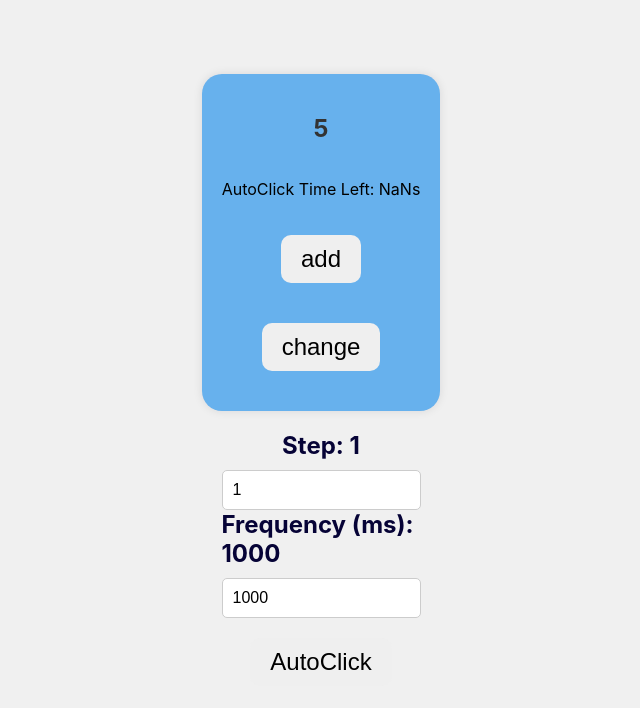
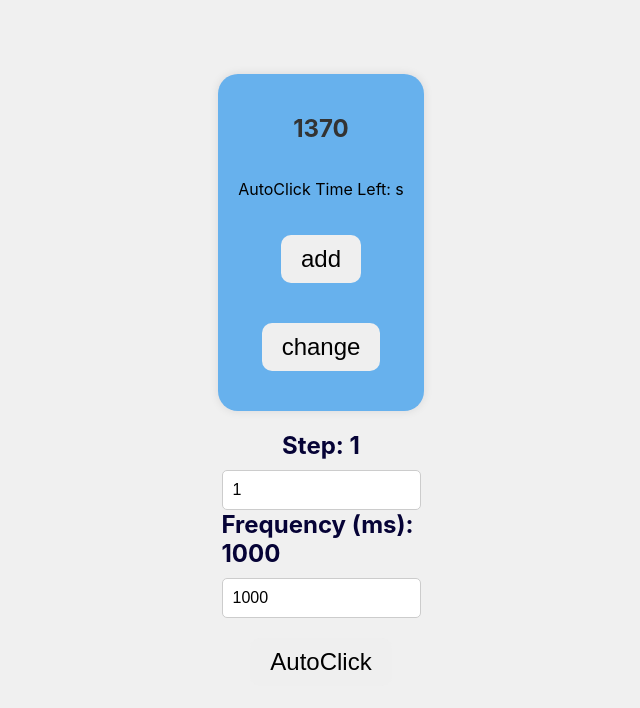
Before and after one commit to MartaPipan/react20062024, a React (Create React App) app: page / in a window 1280 px wide. Shown: the top 708 px of the page, without its empty margins (319-959 px from the left). Built offline with nearby package versions, Linux system fonts and the light colour scheme.

Commit message:
add corrected Counter

```diff
--- a/src/components/Counter/index.jsx
+++ b/src/components/Counter/index.jsx
@@ -12,7 +12,7 @@ class Counter extends Component {
 
   componentDidMount() {
     // Inicia o autoClick quando o componente é montado
-    this.startAutoClick(1000); // Chama a função a cada 1 segundo
+    this.startAutoClick(this.props.frequency); // Usa a frequência definida
   }
 
   componentWillUnmount() {
@@ -31,17 +31,16 @@ class Counter extends Component {
   };
 
   autoClick = () => {
-    const { count, isAdd, autoClickTimeLeft } = this.state;
+    const { count, isAdd } = this.state;
+    const { step, autoClickTimeLeft } = this.props;
+
     if (autoClickTimeLeft <= 0) {
       this.stopAutoClick();
       return;
     }
 
-    const newCount = isAdd ? count + this.props.step : count - this.props.step;
-    this.setState((prevState) => ({
-      count: newCount,
-      autoClickTimeLeft: prevState.autoClickTimeLeft - 1,
-    }));
+    const newCount = isAdd ? count + step : count - step;
+    this.setState({ count: newCount });
   };
 
   handelChangeMode = () => {
@@ -56,7 +55,9 @@ class Counter extends Component {
   };
 
   render() {
-    const { count, isAdd, autoClickTimeLeft } = this.state;
+    const { count, isAdd } = this.state;
+    const { autoClickTimeLeft } = this.props;
+
     return (
       <article className={styles.counter}>
         <h2>{count}</h2>
```
